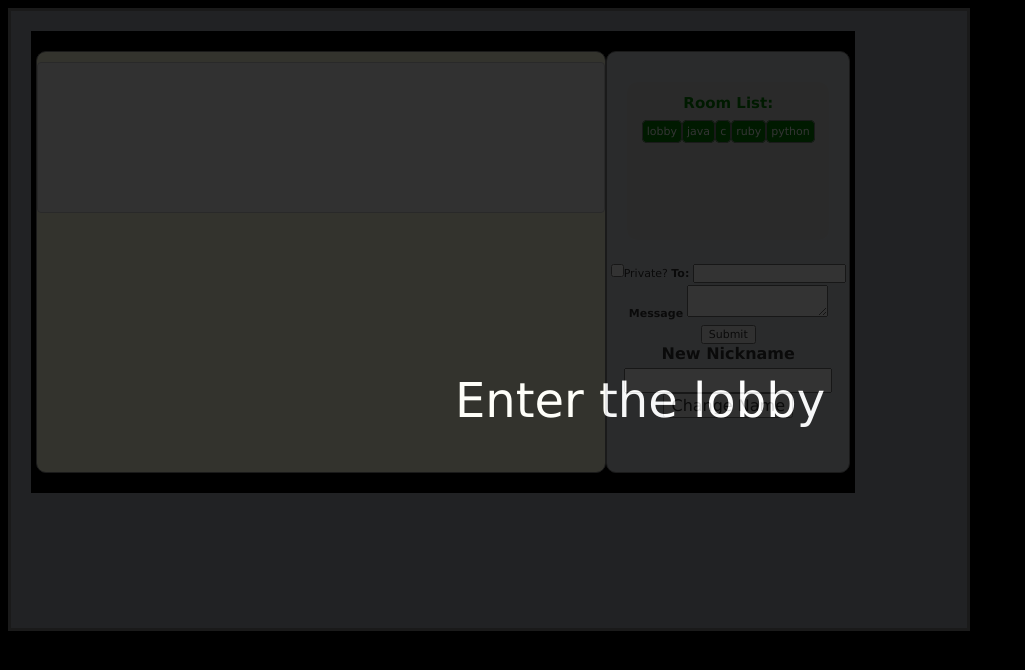
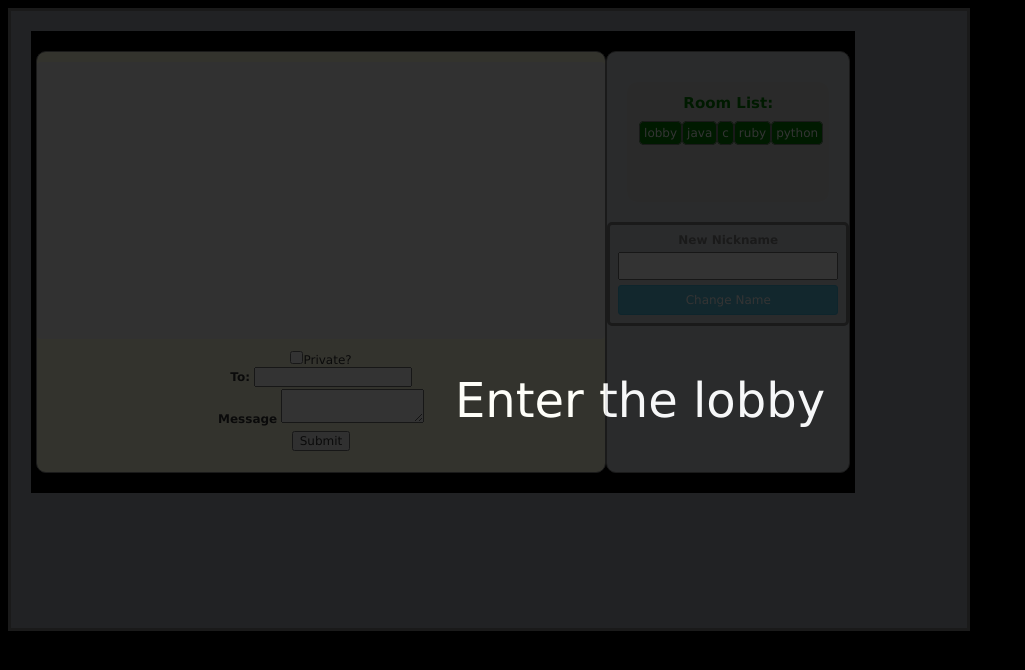
Before and after one commit to geekygirl76/ChatApp, a website: page public/index.html in a window 1280 px wide. Shown: the whole page, without its empty margins (0-1025 px from the left). Drawn offline with nearby package versions, Linux system fonts and the light colour scheme; no server answers.

Commit message:
moved message form left

```diff
--- a/public/chat.css
+++ b/public/chat.css
@@ -24,11 +24,12 @@ ul{
 #users{
     width:100%;
 
-    overflow: hidden;
+
     padding: 0;
     white-space: normal;
 
 }
+
 #name{
     overflow:hidden;
     width:100%;
@@ -111,11 +112,12 @@ body{
    height: 100%;
    border:1px solid grey;
    border-radius: 10px;
+   overflow: scroll;
 }
 
 
 .right {
-    overflow-y: scroll;
+
     width:70%;
     padding:10px 0;
     background: #FFFEE2;;
@@ -125,6 +127,15 @@ body{
     height: 100%;
     float: left;
 }
+.right>pre{
+    border:0;
+    margin:0;
+    padding: 0;
+}
+#display{
+    margin:0;
+    height: 60%;
+}
 
 form{
     border:none;
@@ -132,7 +143,7 @@ form{
 b#room-list{
     padding: 2px;
     background: lightgrey;
-    margin-bottom:90px;
+    margin-bottom:50px;
 }
 b#room-list p {
     font-size:15px;
@@ -140,7 +151,7 @@ b#room-list p {
     color: green;
 }
 .top{
-    font-size:11px;
+    font-size:12px;
     font-weight: 100;
     background: lightgrey;
     padding:0;
@@ -155,7 +166,7 @@ b#room-list p {
 }
 #message-form{
     font-weight: 100;
-    font-size: 11px;
+    font-size: 12px;
 }
 .room{
     color:#FE642E;
@@ -189,7 +200,7 @@ b#room-list p {
 }
 a{
     font-weight:300;
-    font-size:11;
+    font-size:12px;
     padding:4px;
     background:green;
     color: white;
@@ -201,3 +212,35 @@ a:hover{
     color: darkgrey;
     text-decoration: none;
 }
+#change-name{
+    border: 3px solid grey;
+    padding:8px;
+    border-radius: 5px;
+    font-size: 12px;
+}
+#change-name>label{
+    color: grey;
+}
+.btn-info{
+    font-size:12px;
+}
+#new-name{
+    width:100%;
+    padding:5px;
+    margin-bottom:5px;
+}
+#message-form{
+
+    padding:8px;
+    border-radius: 5px;
+    font-size: 12px;
+    height:30%;
+}
+#private{
+
+}
+.nickname-lists{
+    overflow-y: hidden;
+    overflow-x:scroll;
+    color:#FA58F4;
+}
--- a/public/index.html
+++ b/public/index.html
@@ -32,7 +32,7 @@
 
 
             socket.on("nicknames", function(data){
-                $("#users").html("<p class='room'>Room: " + data.room +"</p><p class='nicknames'> Users: "+ data.nicknames  + "</p>\n");
+                $("#users").html("<p class='room'>Room: " + data.room +"</p><p class='nicknames'> Users: <p class='nickname-lists'>"+ data.nicknames  + "</p></p>\n");
             });
 
             socket.on("newguest", function(data){
@@ -132,6 +132,20 @@
            <div class="bottom"></div>
            </div>
         </pre>
+
+        <form id="message-form">
+            <p><input id="private" type="checkbox" >Private?</p>
+            <label>To:</label>
+
+            <input type="text" id="receiver">
+            <br>
+            <label>Message</label>
+            <textarea id="input" name="message"></textarea>
+            <br>
+            <input type="submit" value="Submit">
+            <br>
+        </form>
+
         </div>
 
         <div class="left col-md-6 col-lg-6 col-sm-6 col-xs-6">
@@ -142,29 +156,14 @@
              </b>
             <b> <div id="users"></div><div id="name"> </div></b>
             </div>
-        <form id="message-form">
-
-            <input id="private" type="checkbox" >Private?
-            <label>To:</label>
-
-            <input type="text" id="receiver">
-            <br>
-            <label>Message</label>
-            <textarea id="input" name="message"></textarea>
-            <br>
-            <input type="submit" value="Submit">
-            <br>
 
 
 
 
-
-        </form>
-
         <form id="change-name">
             <label>New Nickname</label>
             <input type="text" id="new-name">
-            <input type="submit" value="Change Name">
+            <input type="submit" class='btn btn-info btn-sm btn-block' value="Change Name">
         </form>
         </div>
         </div>
```
